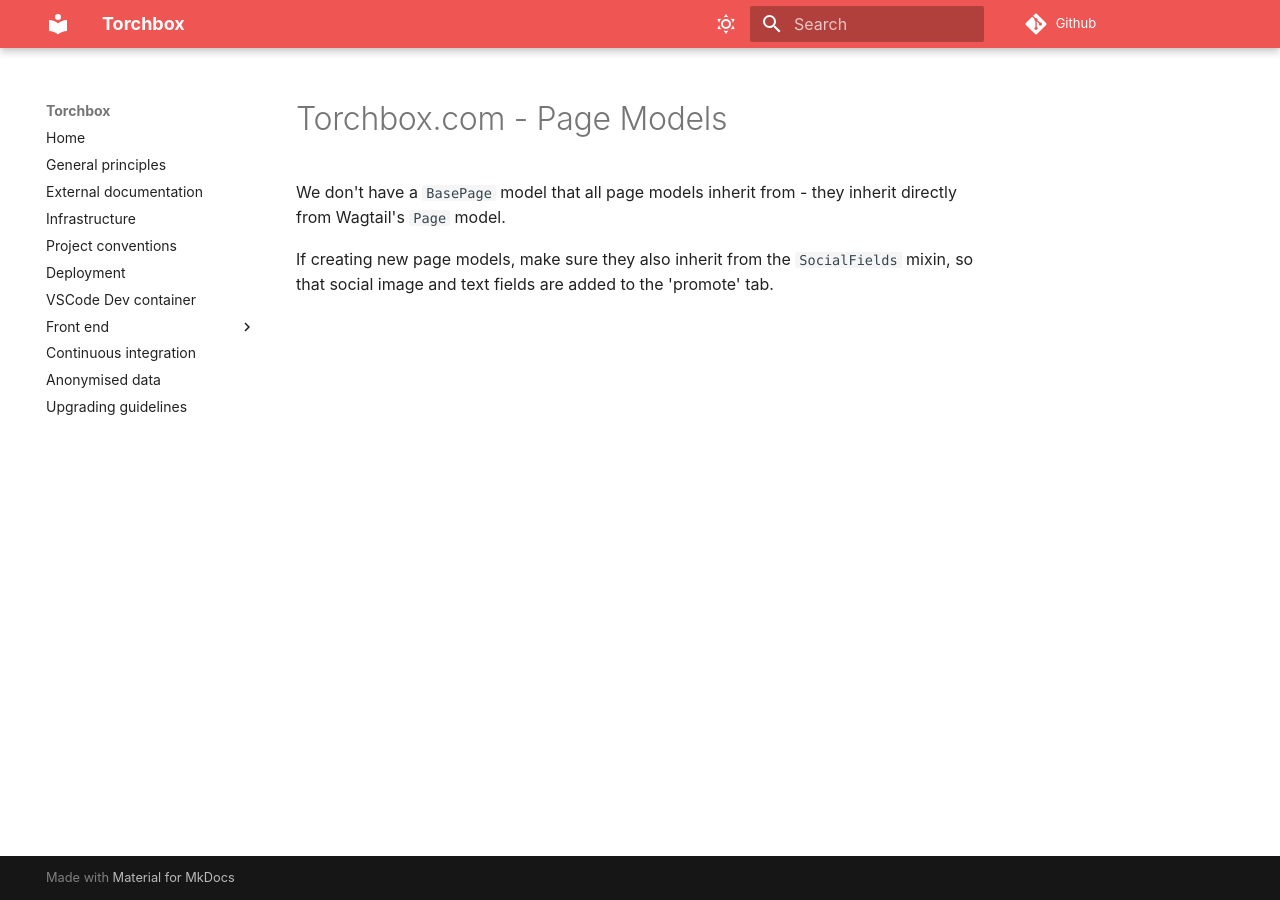
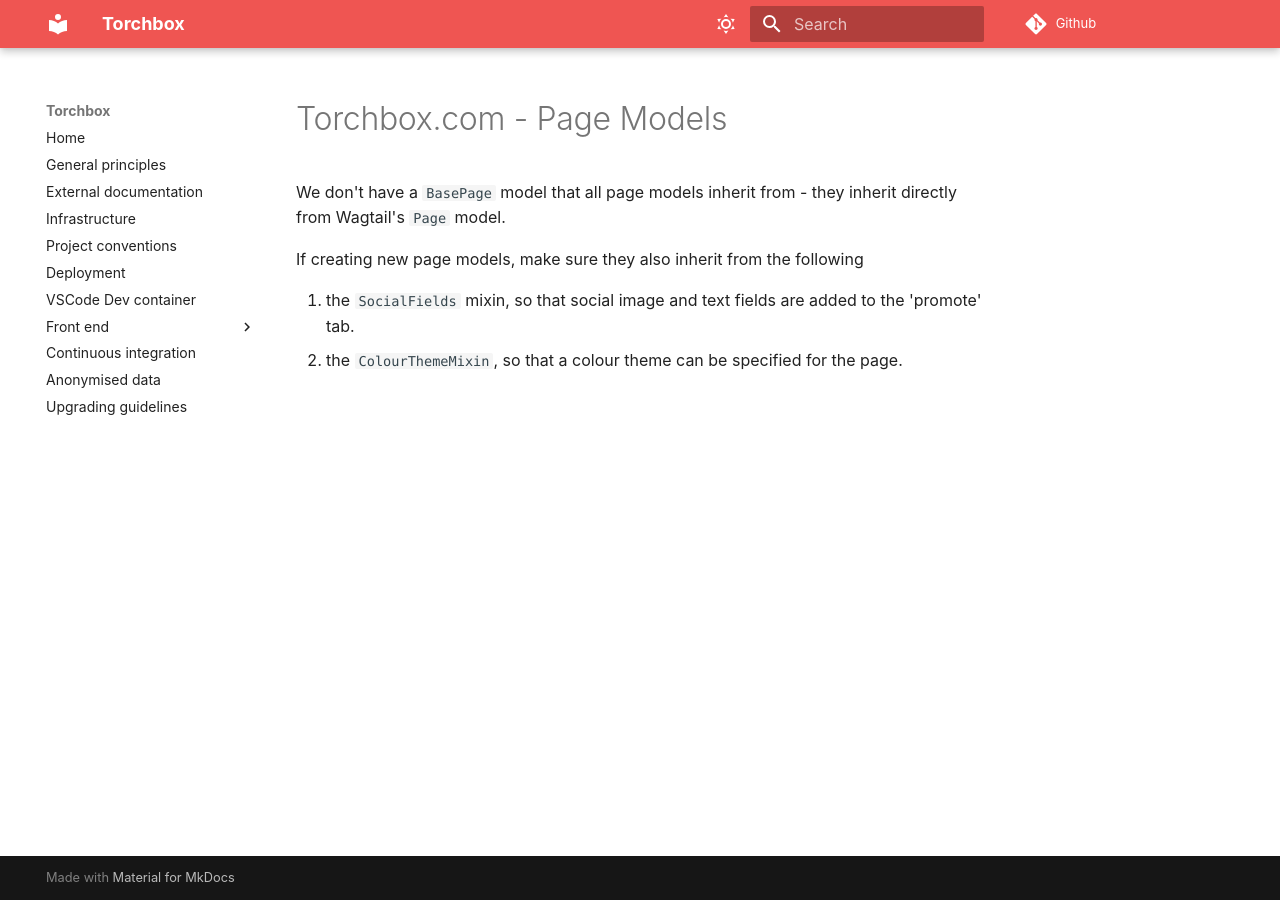
Before and after one commit to torchbox/torchbox.com, an MkDocs documentation site: the page built from docs/page-models.md, in a window 1280 px wide. Built offline with MkDocs 1.6.1 and Material for MkDocs 9.7.7, drawn with Linux system fonts in a browser that asks for light colours; comment, search, counter and statistics services are not loaded.

Commit message:
Update the docs

```diff
--- a/docs/page-models.md
+++ b/docs/page-models.md
@@ -2,4 +2,7 @@
 
 We don't have a `BasePage` model that all page models inherit from - they inherit directly from Wagtail's `Page` model.
 
-If creating new page models, make sure they also inherit from the `SocialFields` mixin, so that social image and text fields are added to the 'promote' tab.
+If creating new page models, make sure they also inherit from the following
+
+1. the `SocialFields` mixin, so that social image and text fields are added to the 'promote' tab.
+2. the `ColourThemeMixin`, so that a colour theme can be specified for the page.
```
